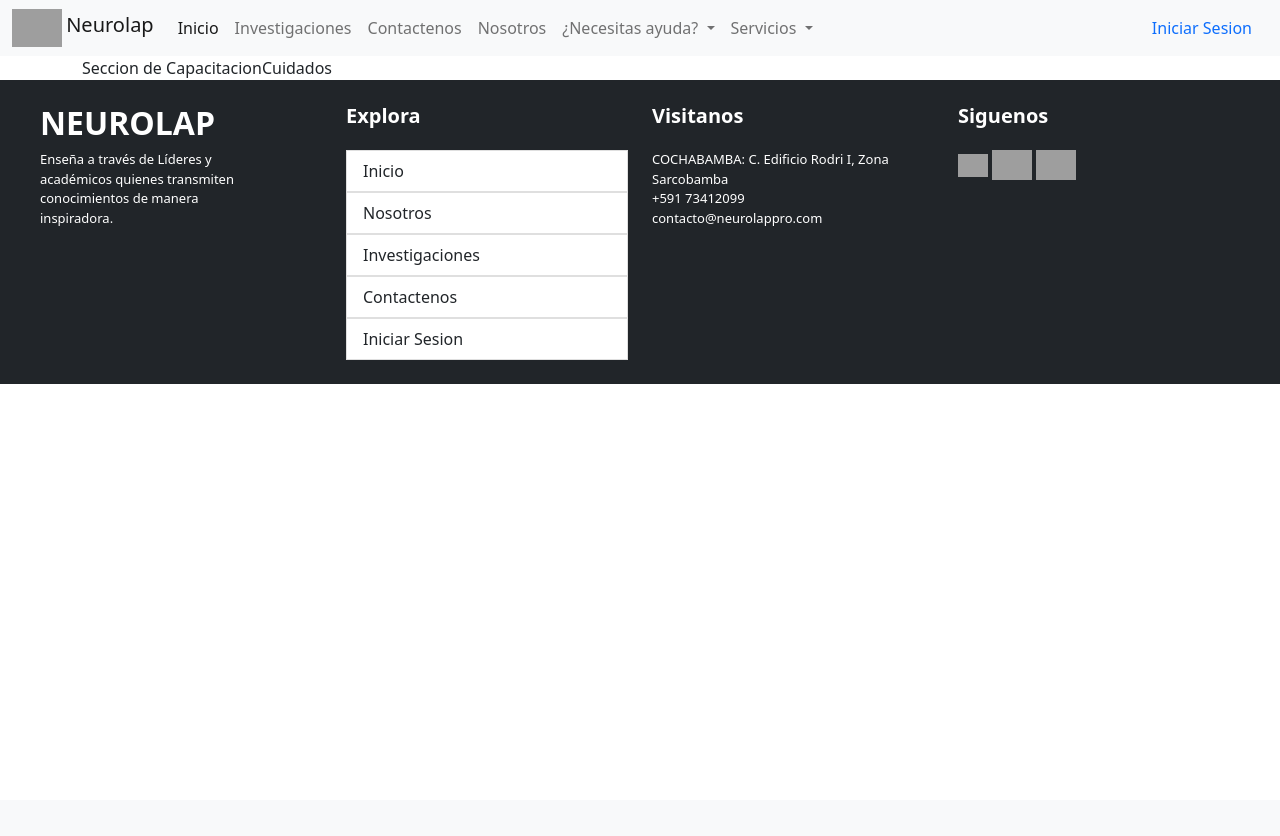
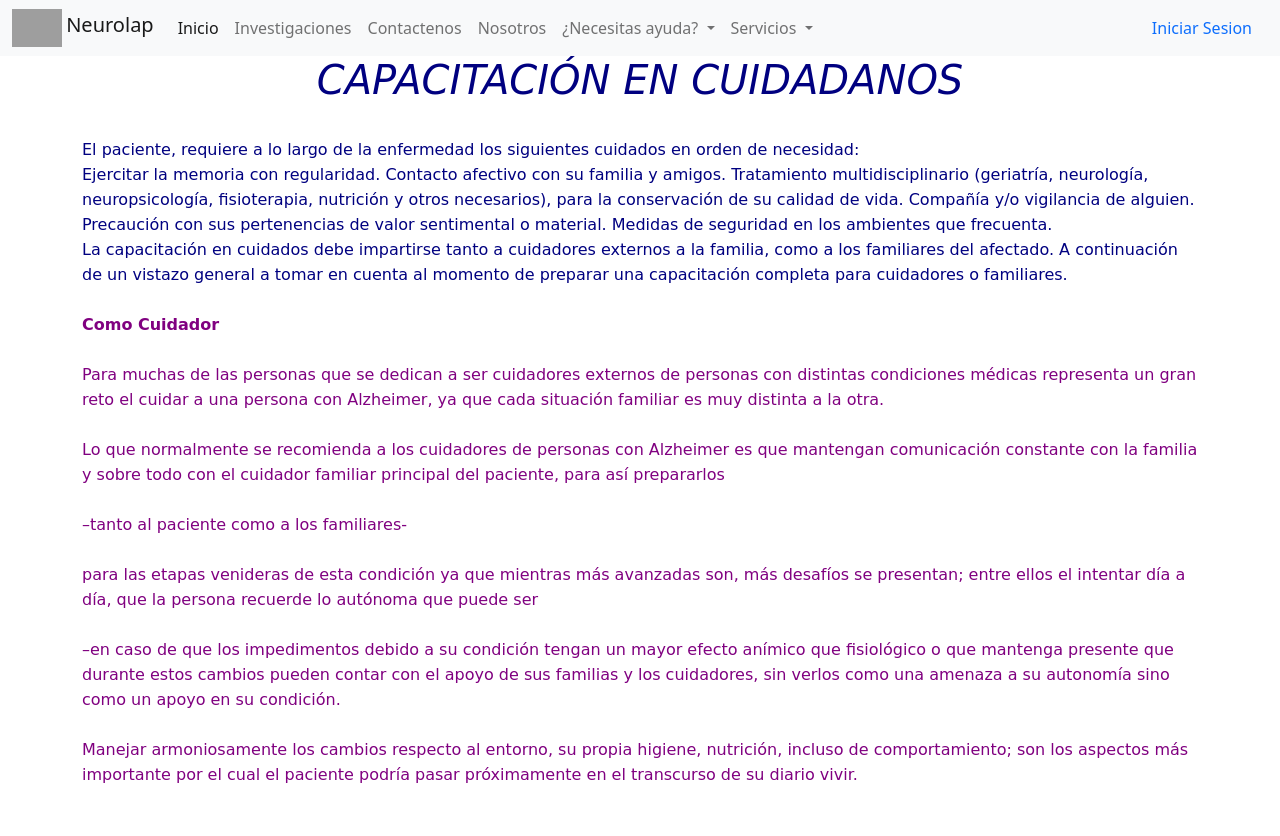
Before and after one commit to alberto840/proyectosis222, a Django app: page /capacitacionCuidados in a window 1280 px wide. Shown: the top 836 px of the page. Before the commit the page ends 384 px from the top, so only its background shows below. Run offline with Django 4.2, Linux system fonts and the light colour scheme; grey boxes are pictures that could not be loaded.

Commit message:
Update capacitacionCuidados.html

```diff
--- a/neurolab/templates/Servicios/capacitacionCuidados.html
+++ b/neurolab/templates/Servicios/capacitacionCuidados.html
@@ -2,4 +2,49 @@
 
 {% block titulo %} CapacitacionCuidados {% endblock %}
 
-{% block contenido %} Seccion de CapacitacionCuidados {% endblock %}
+{% block contenido %}
+<div html lang="en">
+<head>
+  <meta charset="UTF-8">
+  <title>CAPACITACIÓN EN CUIDADANOS</title>
+</head>
+<body>
+  <font color="NAVY" face="Comic Sans MS,arial">
+  <h1 align="center"><i>CAPACITACIÓN EN CUIDADANOS</i></h1>
+
+  <font face="Comic Sans MS,arial">
+ <br>El paciente, requiere a lo largo de la enfermedad los siguientes cuidados en orden de necesidad:
+  <br>Ejercitar la memoria con regularidad.
+Contacto afectivo con su familia y amigos.
+Tratamiento multidisciplinario (geriatría, neurología, neuropsicología, fisioterapia, nutrición y otros necesarios), para la conservación de su calidad de vida.
+Compañía y/o vigilancia de alguien.
+Precaución con sus pertenencias de valor sentimental o material.
+Medidas de seguridad en los ambientes que frecuenta.
+  <br>
+  La capacitación en cuidados debe impartirse tanto a cuidadores externos a la familia, como a los familiares del afectado. A continuación de un vistazo general a tomar en cuenta al momento de preparar una capacitación completa para cuidadores o familiares.
+
+  </font>
+</body>
+</html>
+<font color="PURPLE" face="Comic Sans MS,arial">
+
+<br > <br > <strong > Como Cuidador</strong >
+      <br ><br > Para muchas de las personas que se dedican a ser cuidadores externos de personas con distintas condiciones médicas representa un gran reto el cuidar a una persona con Alzheimer, ya que cada situación familiar es muy distinta a la otra. <br ><br >Lo que normalmente se recomienda a los cuidadores de personas con Alzheimer es que mantengan comunicación constante con la familia y sobre todo con el cuidador familiar principal del paciente, para así prepararlos<br ><br > –tanto al paciente como a los familiares- <br ><br >para las etapas venideras de esta condición ya que mientras más avanzadas son, más desafíos se presentan; entre ellos el intentar día a día, que la persona recuerde lo autónoma que puede ser<br ><br > –en caso de que los impedimentos debido a su condición tengan un mayor efecto anímico que fisiológico o que mantenga presente que durante estos cambios pueden contar con el apoyo de sus familias y los cuidadores, sin verlos como una amenaza a su autonomía sino como un apoyo en su condición.<br ><br > Manejar armoniosamente los cambios respecto al entorno, su propia higiene, nutrición, incluso de comportamiento; son los aspectos más importante por el cual el paciente podría pasar próximamente en el transcurso de su diario vivir.<br >
+       <div class =" contenedor col-xxl-14 px-4 py-1 " >
+    <div  class =" fila flex-lg-row-reverse align-items-center g-5 py-5 " >
+      <div  class =" col-10 col-sm-8 col-lg-6 " >
+        <img  src ="https://utan.edu.mx/blog/wp-content/uploads/2020/05/original-13dd71d4fa510c42ed70a252c65bebe4.jpg" class =" d-block mx-lg-auto img-fluid " alt =" Bootstrap Temas " ancho =" 500 " alto =" 300 " cargando =" perezoso " >
+      </div >
+
+      <br><br> <strong>Como Familiar</strong>
+      <br><br >Cuando el Alzhéimer toca a uno de nuestros familiares, por lo general pasa a ser una parte descuidada de la familia debido a la falta de información sobre la manera de tratar a una persona con esta condición por este motivo es muy importante mantenernos preparados para esta situación, ya que la persona con Alzheimer necesita mucha atención, tiempo, dedicación, y compresión para poder disminuir la carga tanto física como psicológica a la que se enfrenta, de manera que los cambios por los que pase no generen un ambiente conflictivo sino que se desenvuelvan en un entorno inmediato paciente y sobre todo afectivo basado en la compresión adecuada de la situación.<br >
+      <div class =" contenedor col-xxl-14 px-4 py-1 " >
+    <div  class =" fila flex-lg-row-reverse align-items-center g-5 py-5 " >
+      <div  class =" col-10 col-sm-8 col-lg-6 " >
+        <img  src ="https://d2mzajyh4o6dym.cloudfront.net/assets/images/cache/imagen_curso-cuidadosenlaenfermedaddealzheimercurso-4dfd2ef2368b959ff1c0611a52c14fee.jpg" class =" d-block mx-lg-auto img-fluid " alt =" Bootstrap Temas " ancho =" 500 " alto =" 300 " cargando =" perezoso " >
+      </div >
+
+
+      </font>
+
+</div>{% endblock %}
```
